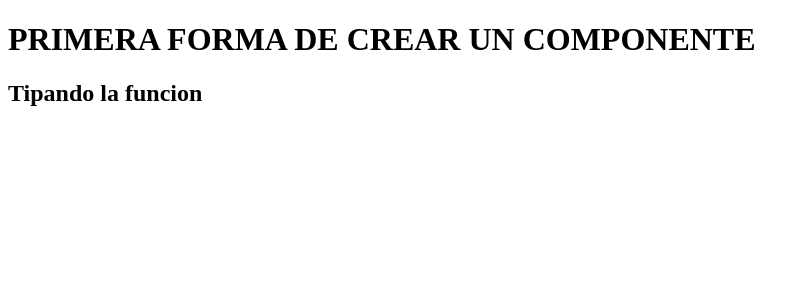
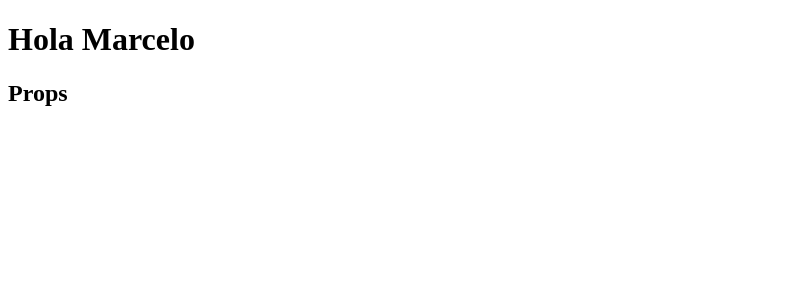
Before and after one commit to mnibor/vite-ts, a React (Vite) app: page / in a window 1280 px wide. Shown: the top 300 px of the page, without its empty margins (0-809 px from the left). Built offline with nearby package versions, Linux system fonts and the light colour scheme; the HTML template or start-up script is replaced by a standard one.

Commit message:
cambios varios

```diff
--- a/src/App.tsx
+++ b/src/App.tsx
@@ -1,4 +1,4 @@
-import FirstComponent from './ReactFC'
+import Saludador from './ReactFC'
 
 
 function App() {
@@ -6,7 +6,7 @@ function App() {
 
   return (
     <>
-      <FirstComponent />
+      <Saludador name='Marcelo' />
     </>
   )
 }
--- a/src/ReactFC.tsx
+++ b/src/ReactFC.tsx
@@ -1,12 +1,12 @@
 import React from 'react'
 
-export const FirstComponent: React.FunctionComponent = (): React.ReactElement => {
+export const Saludador: React.FunctionComponent<{name: string}> = ({name}): React.ReactElement => {
   return (
     <div>
-      <h1>PRIMERA FORMA DE CREAR UN COMPONENTE</h1>
-      <h2>Tipando la funcion</h2>
+      <h1>Hola {name}</h1>
+      <h2>Props</h2>
     </div>
   )
 }
 
-export default FirstComponent;
+export default Saludador;
```
Also changed, not shown: 1 other file (tests, documents, lock files or other folders).
